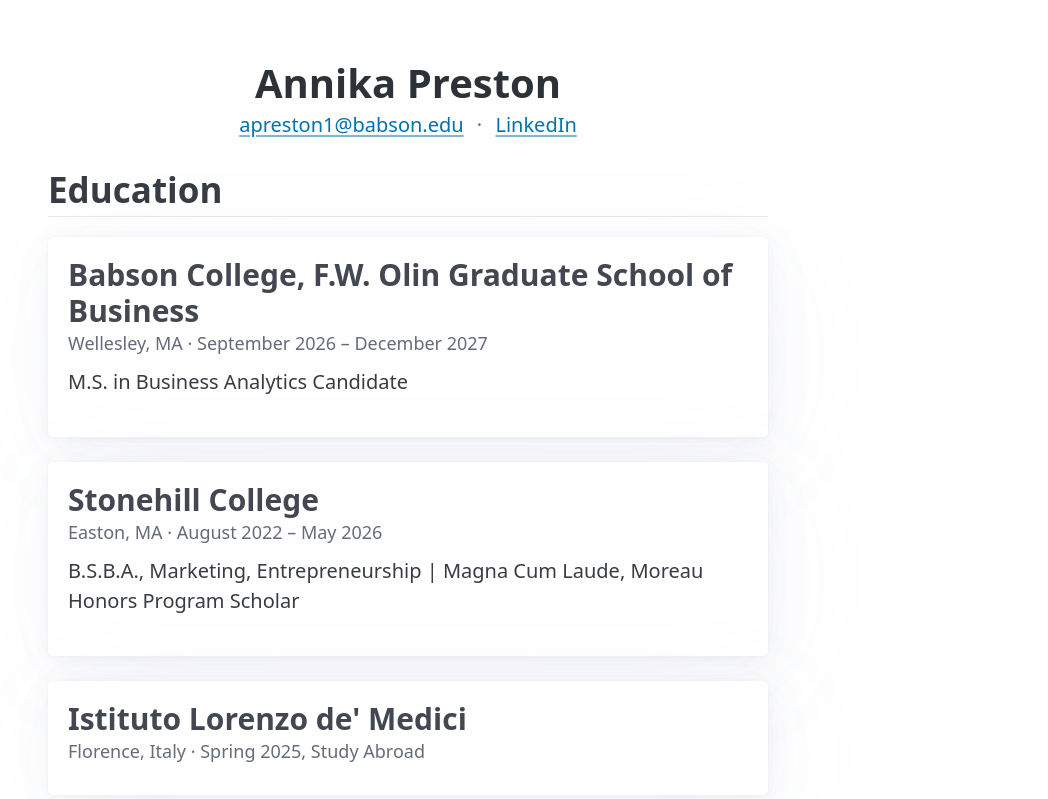
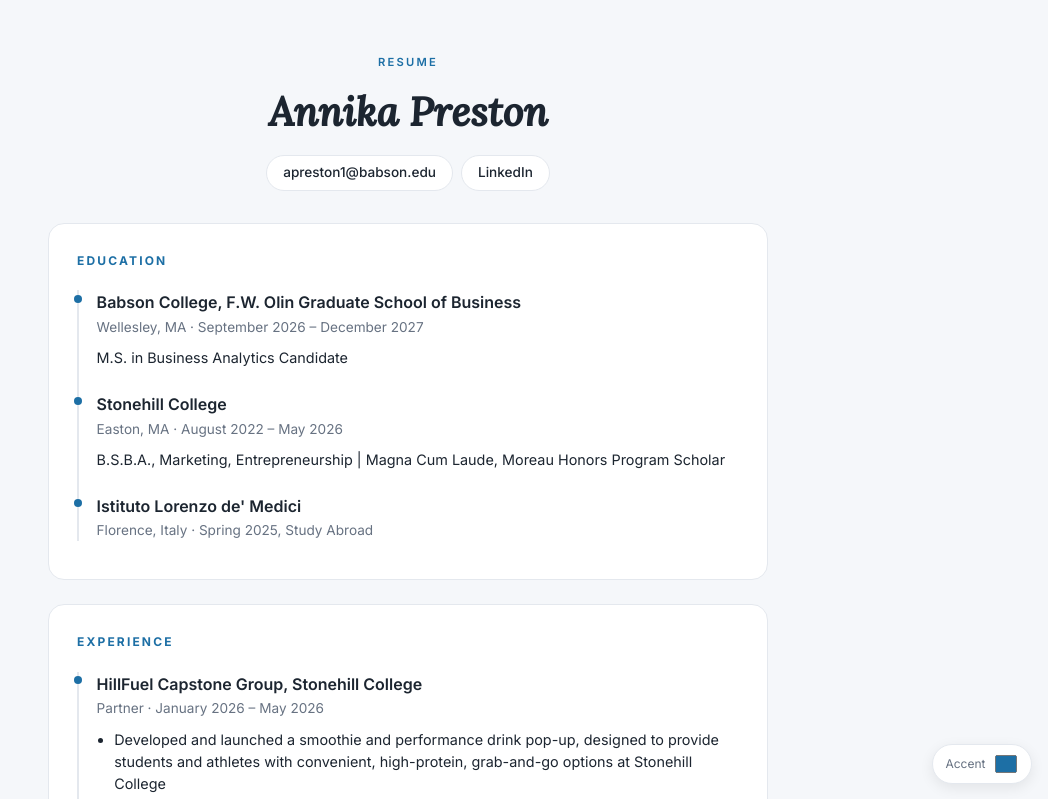
Before and after one commit to annikapres/annikapres.github.io, a plain HTML site: page index.html in a window 1280 px wide. Shown: the top 799 px of the page, without its empty margins (232-1280 px from the left). Drawn offline with nearby package versions, Linux system fonts and the light colour scheme.

Commit message:
Update index.html

```diff
--- a/index.html
+++ b/index.html
@@ -5,93 +5,296 @@
 <meta name="viewport" content="width=device-width, initial-scale=1.0">
 <title>Annika Preston</title>
 <meta name="description" content="Annika Preston — resume and portfolio.">
-<link rel="stylesheet" href="https://cdn.jsdelivr.net/npm/@picocss/pico@2/css/pico.min.css">
+<link rel="preconnect" href="https://fonts.googleapis.com">
+<link rel="preconnect" href="https://fonts.gstatic.com" crossorigin>
+<link href="https://fonts.googleapis.com/css2?family=Inter:wght@400;500;600;700&family=Lora:ital,wght@0,500;1,500&display=swap" rel="stylesheet">
 <style>
-  body { max-width: 720px; margin-inline: auto; }
-  header.hero { text-align: center; padding-block: 2rem 1rem; }
-  header.hero h1 { margin-bottom: 0.25rem; }
-  header.hero p { margin-bottom: 0.5rem; color: var(--pico-muted-color); }
-  .contact-links a { margin-inline: 0.4rem; }
-  section { margin-bottom: 2rem; }
-  h2 { border-bottom: 1px solid var(--pico-muted-border-color); padding-bottom: 0.3rem; }
-  article { margin-bottom: 1.25rem; }
-  article h3 { margin-bottom: 0.1rem; }
-  .meta { color: var(--pico-muted-color); font-size: 0.9rem; margin-top: 0; margin-bottom: 0.5rem; }
-  ul.tight li { margin-bottom: 0.35rem; }
-  .tags span { display: inline-block; background: var(--pico-secondary-background); border-radius: 0.5rem; padding: 0.15rem 0.6rem; margin: 0.2rem 0.3rem 0.2rem 0; font-size: 0.85rem; }
-  footer { text-align: center; color: var(--pico-muted-color); font-size: 0.85rem; padding-block: 1.5rem; }
+  :root {
+    --accent: #1d6fa5;
+    --ink: #1c2530;
+    --muted: #677282;
+    --line: #e4e8ee;
+    --paper: #ffffff;
+    --wash: #f5f7fa;
+  }
+
+  * { box-sizing: border-box; }
+
+  body {
+    margin: 0;
+    font-family: 'Inter', system-ui, sans-serif;
+    color: var(--ink);
+    background: var(--wash);
+    line-height: 1.55;
+  }
+
+  a { color: var(--accent); }
+
+  .page {
+    max-width: 760px;
+    margin-inline: auto;
+    padding: 0 1.25rem 3rem;
+  }
+
+  /* Header */
+  .hero {
+    text-align: center;
+    padding: 3rem 1rem 2rem;
+  }
+  .hero .eyebrow {
+    display: inline-block;
+    font-size: 0.7rem;
+    letter-spacing: 0.2em;
+    text-transform: uppercase;
+    color: var(--accent);
+    font-weight: 600;
+    margin-bottom: 0.6rem;
+  }
+  .hero h1 {
+    font-family: 'Lora', serif;
+    font-style: italic;
+    font-size: 2.5rem;
+    margin: 0 0 0.75rem;
+    color: var(--ink);
+  }
+  .hero .contact-row {
+    display: flex;
+    flex-wrap: wrap;
+    justify-content: center;
+    gap: 0.5rem;
+  }
+  .hero .contact-row a {
+    text-decoration: none;
+    font-size: 0.85rem;
+    font-weight: 500;
+    color: var(--ink);
+    background: var(--paper);
+    border: 1px solid var(--line);
+    border-radius: 2rem;
+    padding: 0.4rem 1rem;
+    transition: border-color 0.15s, color 0.15s;
+  }
+  .hero .contact-row a:hover {
+    border-color: var(--accent);
+    color: var(--accent);
+  }
+
+  /* Section cards */
+  section.card {
+    background: var(--paper);
+    border: 1px solid var(--line);
+    border-radius: 1rem;
+    padding: 1.75rem;
+    margin-bottom: 1.5rem;
+  }
+  section.card h2 {
+    font-size: 0.75rem;
+    letter-spacing: 0.18em;
+    text-transform: uppercase;
+    color: var(--accent);
+    font-weight: 700;
+    margin: 0 0 1.25rem;
+  }
+
+  /* Timeline-style entries */
+  .entry {
+    position: relative;
+    padding-left: 1.1rem;
+    border-left: 2px solid var(--line);
+    padding-bottom: 1.4rem;
+  }
+  .entry:last-child { padding-bottom: 0; }
+  .entry::before {
+    content: "";
+    position: absolute;
+    left: -5px;
+    top: 0.3rem;
+    width: 8px;
+    height: 8px;
+    border-radius: 50%;
+    background: var(--accent);
+  }
+  .entry h3 {
+    margin: 0 0 0.1rem;
+    font-size: 1rem;
+    font-weight: 600;
+  }
+  .entry .role {
+    font-size: 0.85rem;
+    color: var(--muted);
+    margin: 0 0 0.6rem;
+  }
+  .entry ul {
+    margin: 0;
+    padding-left: 1.1rem;
+  }
+  .entry ul li {
+    font-size: 0.9rem;
+    margin-bottom: 0.4rem;
+  }
+  .entry p.summary {
+    font-size: 0.9rem;
+    margin: 0;
+  }
+
+  /* Skills */
+  .skill-group { margin-bottom: 1rem; }
+  .skill-group:last-child { margin-bottom: 0; }
+  .skill-group h4 {
+    font-size: 0.75rem;
+    text-transform: uppercase;
+    letter-spacing: 0.08em;
+    color: var(--muted);
+    margin: 0 0 0.5rem;
+  }
+  .chips {
+    display: flex;
+    flex-wrap: wrap;
+    gap: 0.4rem;
+  }
+  .chips span {
+    font-size: 0.8rem;
+    background: var(--wash);
+    border: 1px solid var(--line);
+    color: var(--ink);
+    border-radius: 0.5rem;
+    padding: 0.25rem 0.65rem;
+  }
+
+  /* Activities list */
+  .activity-list {
+    list-style: none;
+    margin: 0;
+    padding: 0;
+  }
+  .activity-list li {
+    font-size: 0.9rem;
+    padding: 0.6rem 0;
+    border-bottom: 1px solid var(--line);
+  }
+  .activity-list li:last-child { border-bottom: none; padding-bottom: 0; }
+  .activity-list strong { color: var(--accent); }
+
+  footer {
+    text-align: center;
+    color: var(--muted);
+    font-size: 0.8rem;
+    padding-top: 1rem;
+  }
+
+  /* Color picker */
+  .color-picker {
+    position: fixed;
+    bottom: 1rem;
+    right: 1rem;
+    display: flex;
+    align-items: center;
+    gap: 0.5rem;
+    background: var(--paper);
+    border: 1px solid var(--line);
+    border-radius: 2rem;
+    padding: 0.4rem 0.75rem;
+    font-size: 0.75rem;
+    color: var(--muted);
+    box-shadow: 0 4px 14px rgba(0,0,0,0.08);
+    z-index: 10;
+  }
+  .color-picker input[type="color"] {
+    width: 1.6rem;
+    height: 1.6rem;
+    padding: 0;
+    border: none;
+    border-radius: 50%;
+    cursor: pointer;
+    background: none;
+  }
+  @media print {
+    .color-picker { display: none; }
+  }
+
+  @media (max-width: 480px) {
+    .hero h1 { font-size: 2rem; }
+    section.card { padding: 1.25rem; }
+  }
 </style>
 </head>
 <body>
-<main class="container">
+
+<div class="color-picker">
+  <label for="accentColor">Accent</label>
+  <input type="color" id="accentColor" value="#1d6fa5" aria-label="Pick accent color">
+</div>
+
+<div class="page">
 
   <header class="hero">
+    <span class="eyebrow">Resume</span>
     <h1>Annika Preston</h1>
-    <p class="contact-links">
+    <div class="contact-row">
       <a href="mailto:apreston1@babson.edu">apreston1@babson.edu</a>
-      &middot;
       <a href="http://www.linkedin.com/in/annika-preston-113046257" target="_blank" rel="noopener">LinkedIn</a>
-    </p>
+    </div>
   </header>
 
-  <section id="education">
+  <section class="card" id="education">
     <h2>Education</h2>
-    <article>
+
+    <div class="entry">
       <h3>Babson College, F.W. Olin Graduate School of Business</h3>
-      <p class="meta">Wellesley, MA &middot; September 2026 – December 2027</p>
-      <p>M.S. in Business Analytics Candidate</p>
-    </article>
-    <article>
+      <p class="role">Wellesley, MA &middot; September 2026 – December 2027</p>
+      <p class="summary">M.S. in Business Analytics Candidate</p>
+    </div>
+    <div class="entry">
       <h3>Stonehill College</h3>
-      <p class="meta">Easton, MA &middot; August 2022 – May 2026</p>
-      <p>B.S.B.A., Marketing, Entrepreneurship | Magna Cum Laude, Moreau Honors Program Scholar</p>
-    </article>
-    <article>
+      <p class="role">Easton, MA &middot; August 2022 – May 2026</p>
+      <p class="summary">B.S.B.A., Marketing, Entrepreneurship | Magna Cum Laude, Moreau Honors Program Scholar</p>
+    </div>
+    <div class="entry">
       <h3>Istituto Lorenzo de' Medici</h3>
-      <p class="meta">Florence, Italy &middot; Spring 2025, Study Abroad</p>
-    </article>
+      <p class="role">Florence, Italy &middot; Spring 2025, Study Abroad</p>
+    </div>
   </section>
 
-  <section id="experience">
+  <section class="card" id="experience">
     <h2>Experience</h2>
 
-    <article>
+    <div class="entry">
       <h3>HillFuel Capstone Group, Stonehill College</h3>
-      <p class="meta">Partner &middot; January 2026 – May 2026</p>
-      <ul class="tight">
+      <p class="role">Partner &middot; January 2026 – May 2026</p>
+      <ul>
         <li>Developed and launched a smoothie and performance drink pop-up, designed to provide students and athletes with convenient, high-protein, grab-and-go options at Stonehill College</li>
         <li>Conducted 20 weekly student interviews to validate demand</li>
         <li>Executed a successful pop-up event, gathered direct customer feedback to refine the concept and value proposition</li>
         <li>Developed financial projections and future operating plan for the concept, explaining how Stonehill could eventually take over and incorporate purchases into meal swipes</li>
         <li>Presented findings to HawkTank at Stonehill, pitching idea to audience of business professionals, faculty and students</li>
       </ul>
-    </article>
+    </div>
 
-    <article>
+    <div class="entry">
       <h3>Bodylines Pilates</h3>
-      <p class="meta">Harvard, MA &middot; Marketing Intern &middot; May 2025 – September 2025</p>
-      <ul class="tight">
+      <p class="role">Harvard, MA &middot; Marketing Intern &middot; May 2025 – September 2025</p>
+      <ul>
         <li>Created and managed 4+ weekly social media posts and stories across Instagram and Facebook and used audience reach and engagement trends to develop content that increased overall engagement by 400%</li>
         <li>Analyzed social media performance metrics including likes, shares, comments, and reach to identify high-performing content and adjust future marketing strategies</li>
         <li>Conducted competitor and audience research to identify content trends and developed a 6-month marketing plan focused on increasing brand awareness, audience, and studio growth for small business operations</li>
         <li>Represented studio at a Chamber of Commerce networking event, engaging with 40+ attendees and built connections within local business community</li>
       </ul>
-    </article>
+    </div>
 
-    <article>
+    <div class="entry">
       <h3>Anthony's Coal Fired Pizza</h3>
-      <p class="meta">Littleton, MA &middot; Server &middot; July 2021 – Present</p>
-      <ul class="tight">
+      <p class="role">Littleton, MA &middot; Server &middot; July 2021 – Present</p>
+      <ul>
         <li>Manage 5–8 tables in a fast-paced environment while delivering attentive, personalized customer service, and maintaining a positive guest experience</li>
         <li>Train and mentor new employees on company procedures, service standards, and best customer service practices</li>
         <li>Collaborate with team members to manage orders, coordinate service, and maintain an organized and welcoming dining environment</li>
       </ul>
-    </article>
+    </div>
   </section>
 
-  <section id="activities">
+  <section class="card" id="activities">
     <h2>Extracurricular Activities</h2>
-    <ul class="tight">
+    <ul class="activity-list">
       <li><strong>Honors Societies:</strong> Beta Gamma Sigma Honors Society, Lambda Epsilon Sigma Honors Society, Alpha Mu Alpha National Honors Society, Moreau Honors Program</li>
       <li><strong>Leadership:</strong> Treasurer of Women in Business</li>
       <li><strong>Athletics:</strong> D1 Track and Field, Freshman Year</li>
@@ -99,15 +302,20 @@
     </ul>
   </section>
 
-  <section id="skills">
+  <section class="card" id="skills">
     <h2>Skills &amp; Certifications</h2>
-    <p><strong>Tools</strong></p>
-    <div class="tags">
-      <span>Python</span><span>R</span><span>Tableau</span><span>SQL</span><span>Power BI</span><span>SAS</span><span>Claude</span><span>Canva</span>
+
+    <div class="skill-group">
+      <h4>Tools</h4>
+      <div class="chips">
+        <span>Python</span><span>R</span><span>Tableau</span><span>SQL</span><span>Power BI</span><span>SAS</span><span>Claude</span><span>Canva</span>
+      </div>
     </div>
-    <p><strong>Certifications</strong></p>
-    <div class="tags">
-      <span>Excel (Mastery)</span><span>Bloomberg Market Concepts</span><span>Inside LVMH: Creation &amp; Branding</span><span>Inside LVMH: Retail &amp; Customer Experience</span>
+    <div class="skill-group">
+      <h4>Certifications</h4>
+      <div class="chips">
+        <span>Excel (Mastery)</span><span>Bloomberg Market Concepts</span><span>Inside LVMH: Creation &amp; Branding</span><span>Inside LVMH: Retail &amp; Customer Experience</span>
+      </div>
     </div>
   </section>
 
@@ -115,6 +323,19 @@
     &copy; 2026 Annika Preston
   </footer>
 
-</main>
+</div>
+
+<script>
+  const picker = document.getElementById('accentColor');
+  const saved = localStorage.getItem('accentColor');
+  if (saved) {
+    document.documentElement.style.setProperty('--accent', saved);
+    picker.value = saved;
+  }
+  picker.addEventListener('input', (e) => {
+    document.documentElement.style.setProperty('--accent', e.target.value);
+    localStorage.setItem('accentColor', e.target.value);
+  });
+</script>
 </body>
 </html>
```
